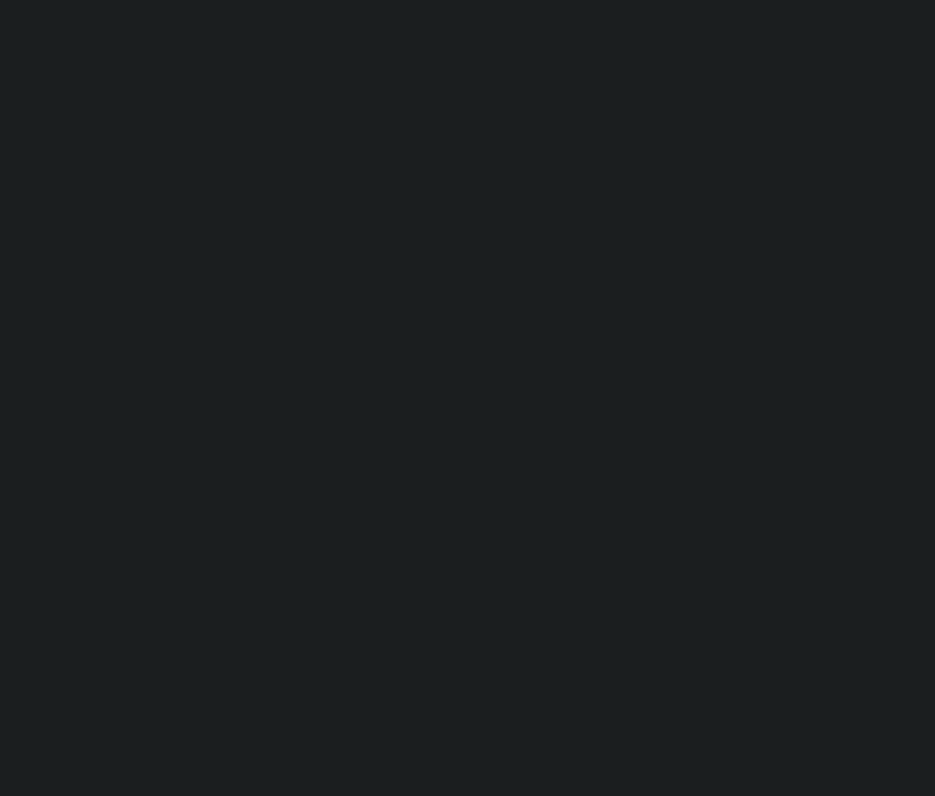
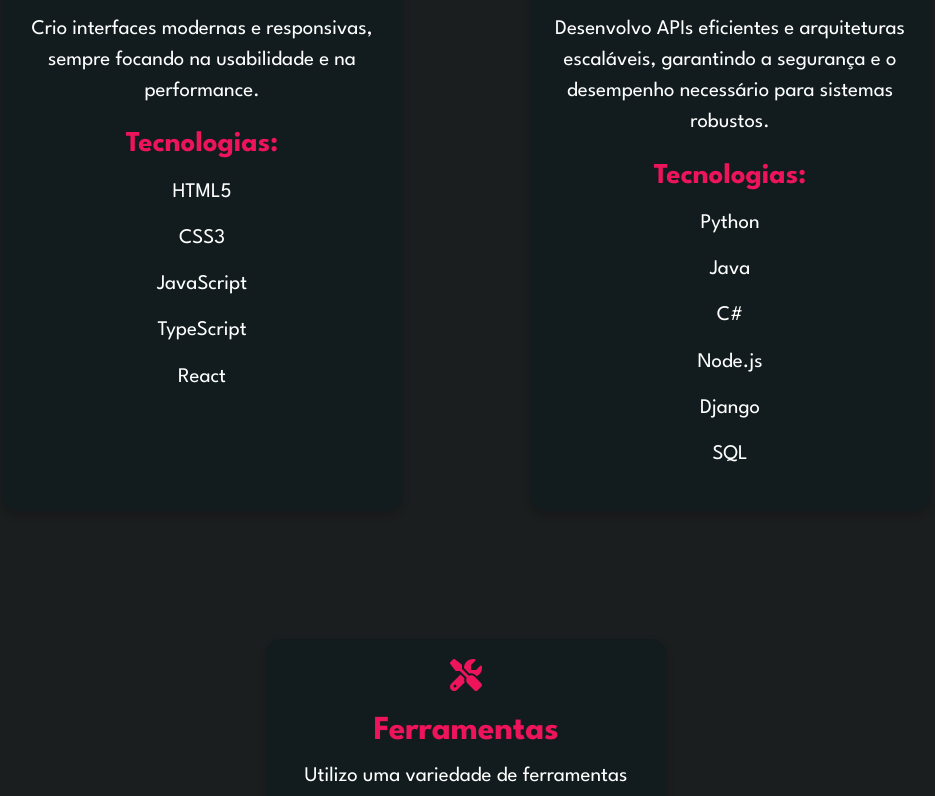
Before and after one commit to saulosw/portfolio-saulosw, a React (Vite) app: page / in a window 1280 px wide. Shown: the part 1780-2576 px from the top of the page, without its empty margins (174-1109 px from the left). Before the commit the page ends 1505 px from the top, so only its background shows below. Built offline with nearby package versions, Linux system fonts and the light colour scheme.

Commit message:
!feat: skills section

```diff
--- a/package.json
+++ b/package.json
@@ -10,7 +10,9 @@
     "preview": "vite preview"
   },
   "dependencies": {
+    "@fortawesome/fontawesome-svg-core": "^6.6.0",
     "@fortawesome/free-brands-svg-icons": "^6.6.0",
+    "@fortawesome/free-solid-svg-icons": "^6.6.0",
     "@fortawesome/react-fontawesome": "^0.2.2",
     "react": "^18.3.1",
     "react-dom": "^18.3.1",
--- a/src/App.tsx
+++ b/src/App.tsx
@@ -1,13 +1,15 @@
-import NavBar from "./components/NavBar/NavBar"
-import AboutMe from "./components/AboutMe/AboutMe"
+import NavBar from './components/NavBar/NavBar';
+import AboutMe from './components/AboutMe/AboutMe';
+import SkillsSection from './components/SkillSection/SkillsSection';
 
 function App() {
   return (
     <>
       <NavBar />
       <AboutMe />
+      <SkillsSection />
     </>
-  )
+  );
 }
 
-export default App
+export default App;
--- a/src/components/SkillCard/SkillCard.css
+++ b/src/components/SkillCard/SkillCard.css
@@ -0,0 +1,49 @@
+.skill-card {
+    background-color: #121c1e;
+    padding: 20px;
+    border-radius: 15px;
+    width: 400px;
+    color: white;
+    box-shadow: 0 4px 8px rgba(0, 0, 0, 0.2);
+    transition: transform 0.3s ease;
+  }
+
+  .skill-card:hover {
+    transform: translateY(-5px);
+  }
+
+  .skill-icon {
+    margin-bottom: 15px;
+    color: #ed145b;
+  }
+
+  .skill-card h3 {
+    color: #ed145b;
+    margin-bottom: 10px;
+    font-size: 2.1rem;
+    font-weight: bold;
+  }
+
+  .skill-card p {
+    font-size: 1.3rem;
+    margin-bottom: 20px;
+  }
+
+  .skill-card h4 {
+    margin-bottom: 10px;
+    font-size: 1.8rem;
+    font-weight: bold;
+    color: #ed145b;
+  }
+
+  .skill-card ul {
+    font-size: 1.3rem;
+    list-style-type: none;
+    padding: 0;
+  }
+
+  .skill-card ul li {
+    padding: 5px;
+    margin-bottom: 5px;
+    border-radius: 5px;
+  }
--- a/src/components/SkillCard/SkillCard.tsx
+++ b/src/components/SkillCard/SkillCard.tsx
@@ -0,0 +1,30 @@
+import React from 'react';
+import { FontAwesomeIcon } from '@fortawesome/react-fontawesome';
+import { IconDefinition } from '@fortawesome/fontawesome-svg-core';
+import './SkillCard.css';
+
+interface SkillCardProps {
+  icon: IconDefinition;
+  title: string;
+  description: string;
+  technologiesTitle: string;
+  technologies: string[];
+}
+
+const SkillCard: React.FC<SkillCardProps> = ({ icon, title, description, technologiesTitle, technologies }) => {
+  return (
+    <div className="skill-card">
+      <FontAwesomeIcon icon={icon} size="2x" className="skill-icon" />
+      <h3>{title}</h3>
+      <p>{description}</p>
+      <h4>{technologiesTitle}</h4>
+      <ul>
+        {technologies.map((tech, index) => (
+          <li key={index}>{tech}</li>
+        ))}
+      </ul>
+    </div>
+  );
+};
+
+export default SkillCard;
--- /dev/null
+++ b/src/components/SkillSection/SkillsSection.css
@@ -0,0 +1,26 @@
+.skills-section {
+    opacity: 0;
+    text-align: center;
+    margin: 50px 0;
+    transform: translateY(20px);
+    transition: opacity 0.6s ease-out, transform 0.6s ease-out;
+  }
+
+  .skills-section.reveal {
+    opacity: 1;
+    transform: translateY(0);
+  }
+
+  .skills-section h2 {
+    font-size: 5rem;
+    font-weight: bold;
+    color: white;
+  }
+
+  .skills-container {
+    display: flex;
+    justify-content: center;
+    gap: 8rem;
+    margin-top: 20px;
+    flex-wrap: wrap;
+  }
--- /dev/null
+++ b/src/components/SkillSection/SkillsSection.tsx
@@ -0,0 +1,47 @@
+import React from 'react';
+import { useInView } from 'react-intersection-observer';
+import SkillCard from '../SkillCard/SkillCard';
+import { faCode, faDatabase, faTools } from '@fortawesome/free-solid-svg-icons';
+import './SkillsSection.css';
+
+const SkillsSection: React.FC = () => {
+  const [skillsRef, skillsInView] = useInView({
+    triggerOnce: true,
+    threshold: 0.1,
+  });
+
+  return (
+    <section
+      id="skills"
+      className={`skills-section ${skillsInView ? 'reveal' : ''}`}
+      ref={skillsRef}
+    >
+      <h2>Skills</h2>
+      <div className="skills-container">
+        <SkillCard
+          icon={faCode}
+          title="Front-end"
+          description="Crio interfaces modernas e responsivas, sempre focando na usabilidade e na performance."
+          technologiesTitle="Tecnologias:"
+          technologies={['HTML5', 'CSS3', 'JavaScript', 'TypeScript', 'React']}
+        />
+        <SkillCard
+          icon={faDatabase}
+          title="Back-end"
+          description="Desenvolvo APIs eficientes e arquiteturas escaláveis, garantindo a segurança e o desempenho necessário para sistemas robustos."
+          technologiesTitle="Tecnologias:"
+          technologies={['Python', 'Java', 'C#', 'Node.js', 'Django', 'SQL']}
+        />
+        <SkillCard
+          icon={faTools}
+          title="Ferramentas"
+          description="Utilizo uma variedade de ferramentas para otimizar meu fluxo de trabalho e colaborar de maneira eficiente em projetos."
+          technologiesTitle="Ferramentas:"
+          technologies={['Git', 'GitHub', 'Figma', 'VSCode', 'Unity', 'Blender']}
+        />
+      </div>
+    </section>
+  );
+};
+
+export default SkillsSection;
```
Also changed, not shown: 1 other file (tests, documents, lock files or other folders).
